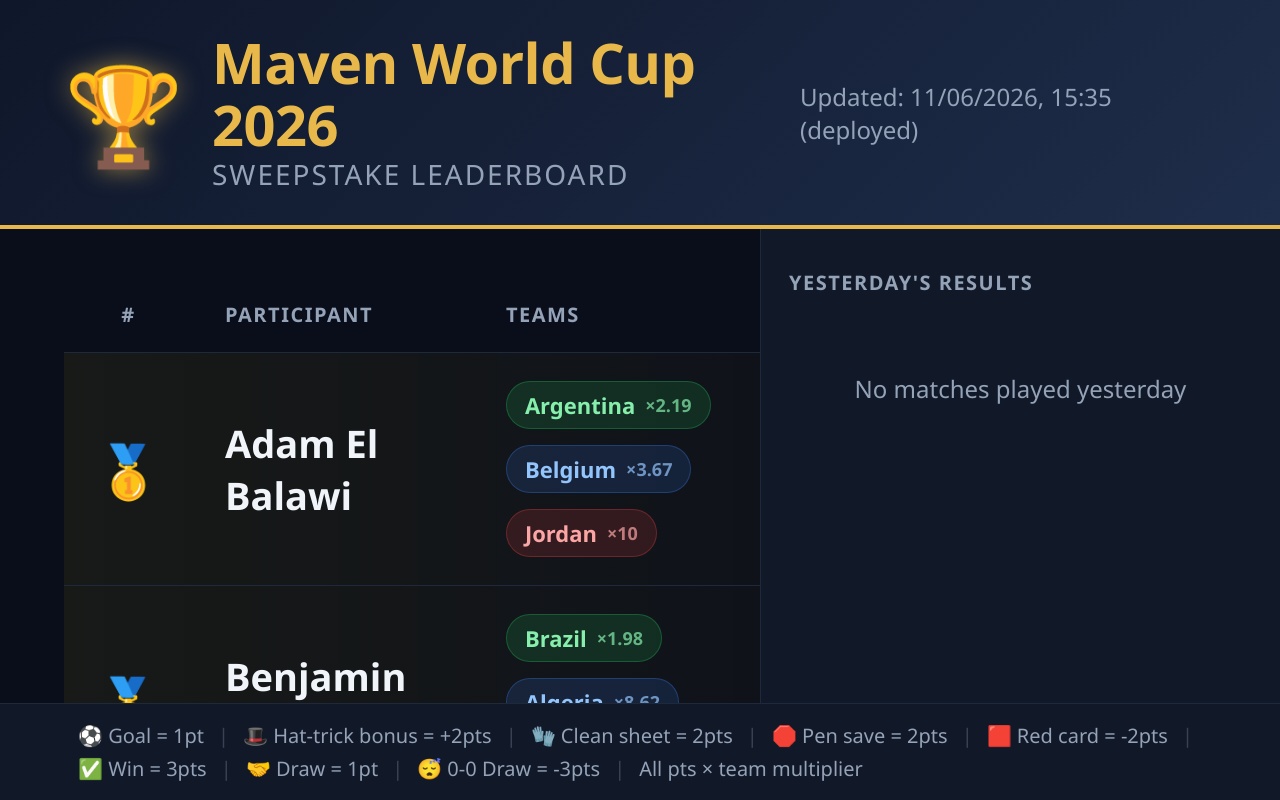
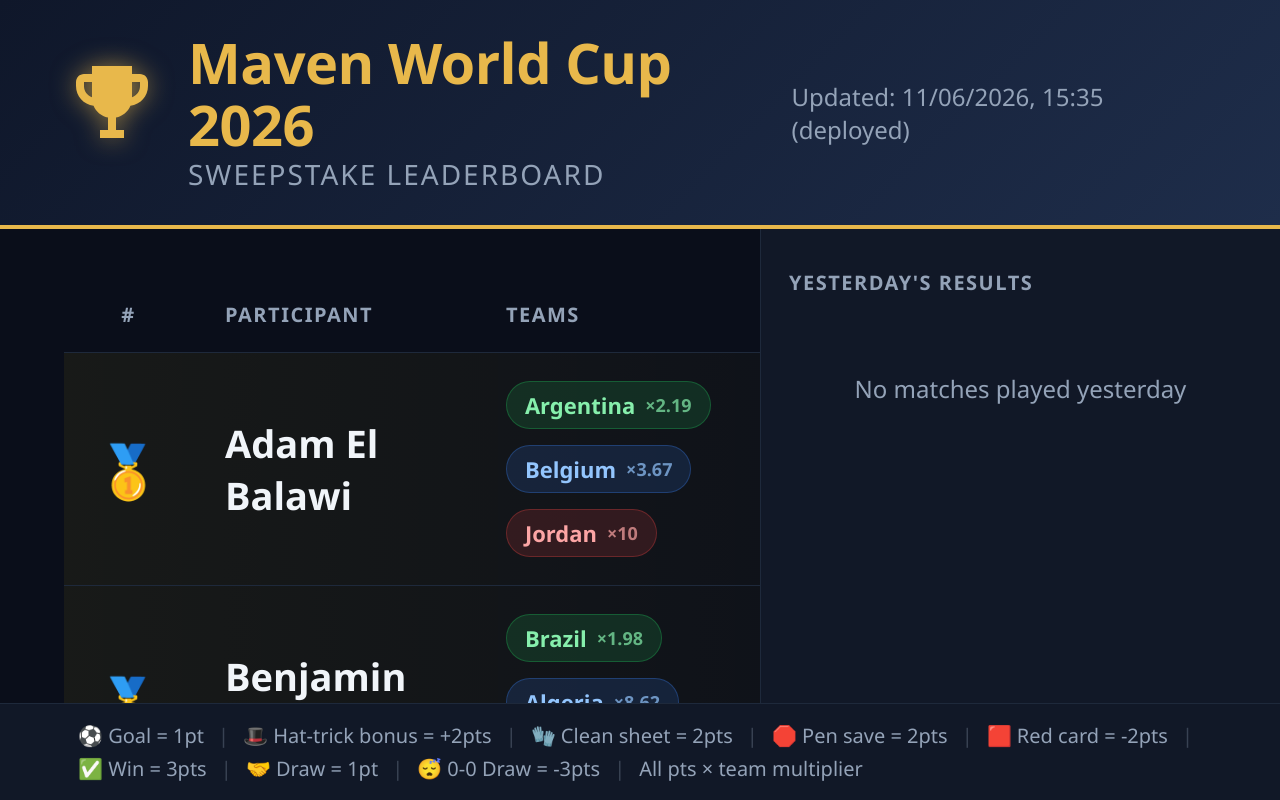
Before and after one commit to agorrie95/wcsweepstake, a plain HTML site: page index.html in a window 1280 px wide. Drawn offline with Linux system fonts and the light colour scheme; a web font is replaced by a local one.

Commit message:
Replace trophy emoji with inline SVG for reliable signage rendering

```diff
--- a/index.html
+++ b/index.html
@@ -12,7 +12,11 @@
 
   <header class="lb-header">
     <div class="lb-header__logo">
-      <span class="lb-header__trophy" onclick="window.location.href='admin.html'">🏆</span>
+      <span class="lb-header__trophy" onclick="window.location.href='admin.html'">
+        <svg xmlns="http://www.w3.org/2000/svg" viewBox="0 0 24 24" width="96" height="96" fill="#e8b84b" aria-hidden="true">
+          <path d="M19 5h-2V3H7v2H5c-1.1 0-2 .9-2 2v1c0 2.55 1.92 4.63 4.39 4.94.63 1.5 1.98 2.63 3.61 2.96V19H9v2h6v-2h-2v-3.1c1.63-.33 2.98-1.46 3.61-2.96C19.08 12.63 21 10.55 21 8V7c0-1.1-.9-2-2-2zM7 10.82C5.84 10.4 5 9.3 5 8V7h2v3.82zM19 8c0 1.3-.84 2.4-2 2.82V7h2v1z"/>
+        </svg>
+      </span>
       <div>
         <h1 class="lb-header__title">Maven World Cup 2026</h1>
         <p class="lb-header__subtitle">Sweepstake Leaderboard</p>
```
